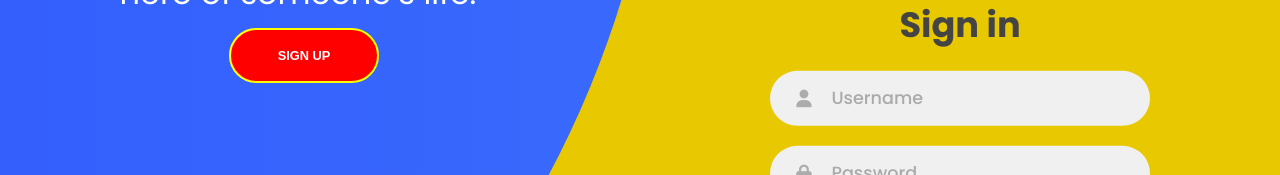
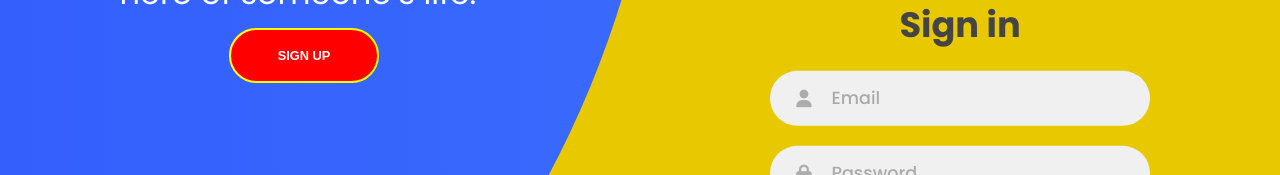
Before and after one commit to hari-bhandari/blood-bank, a React (Create React App) app in the folder client/: page /login in a window 1280 px wide. Shown: the part 295-470 px from the top of the page. Built offline with nearby package versions, Linux system fonts and the light colour scheme.

Commit message:
added formik on login

```diff
--- a/client/package.json
+++ b/client/package.json
@@ -7,6 +7,7 @@
     "@testing-library/react": "^11.1.1",
     "@testing-library/user-event": "^12.2.0",
     "axios": "^0.21.0",
+    "formik": "^2.2.2",
     "react": "^17.0.1",
     "react-dom": "^17.0.1",
     "react-icons": "^3.11.0",
--- a/client/src/Components/Auth/Auth.js
+++ b/client/src/Components/Auth/Auth.js
@@ -1,23 +1,47 @@
-import React, {useState} from 'react';
+import React, {useContext, useState} from 'react';
+import AuthContext from "../../Context/auth/authContext"
+import { useFormik } from 'formik';
 import './Auth.css'
 const Auth = () => {
+    const loginFormik = useFormik({
+        initialValues: {
+            email: '',
+            password:''
+        },
+        onSubmit: values => {
+            alert(JSON.stringify(values, null, 2));
+        },
+    });
+    const signupFormik = useFormik({
+        initialValues: {
+            email: '',
+            password:''
+        },
+        onSubmit: values => {
+            alert(JSON.stringify(values, null, 2));
+        },
+    });
+    const authContext=useContext(AuthContext);
+    const {getUserLoggedIn,isAuthenticated,loadUser,error}=authContext;
+    const{email,password}=loginFormik.values
     const [login,setLogin]=useState(true)
     const onClick=()=>{
         setLogin(!login)
     }
+
     return (
         <div className={`container ${login?'':'sign-up-mode'}`}>
             <div className="forms-container">
                 <div className="signin-signup">
-                    <form action="#" className="sign-in-form">
+                    <form onSubmit={loginFormik.handleSubmit} className="sign-in-form">
                         <h2 className="title">Sign in</h2>
                         <div className="input-field">
                             <i className="fas fa-user"></i>
-                            <input type="text" placeholder="Username" />
+                            <input id="email" name="email" type="text" placeholder="Email" value={loginFormik.values.email} onChange={loginFormik.handleChange}/>
                         </div>
                         <div className="input-field">
                             <i className="fas fa-lock"></i>
-                            <input type="password" placeholder="Password" />
+                            <input id="password" name="password" type="password" placeholder="Password" value={loginFormik.values.password} onChange={loginFormik.handleChange}/>
                         </div>
                         <input type="submit" value="Login" className="btn solid" />
                         <p className="social-text">Or Sign in with social platforms</p>
--- a/client/src/Context/auth/AuthState.js
+++ b/client/src/Context/auth/AuthState.js
@@ -15,6 +15,7 @@ import {
 } from '../types';
 
 const AuthState = props => {
+
   const initialState = {
     token: localStorage.getItem('token'),
     isAuthenticated: null,
@@ -57,7 +58,7 @@ const AuthState = props => {
         payload: res.data?.token
       });
 
-      loadUser();
+      await loadUser();
     } catch (err) {
       dispatch({
         type: REGISTER_FAIL,
```
Also changed, not shown: 1 other file (tests, documents, lock files or other folders).
